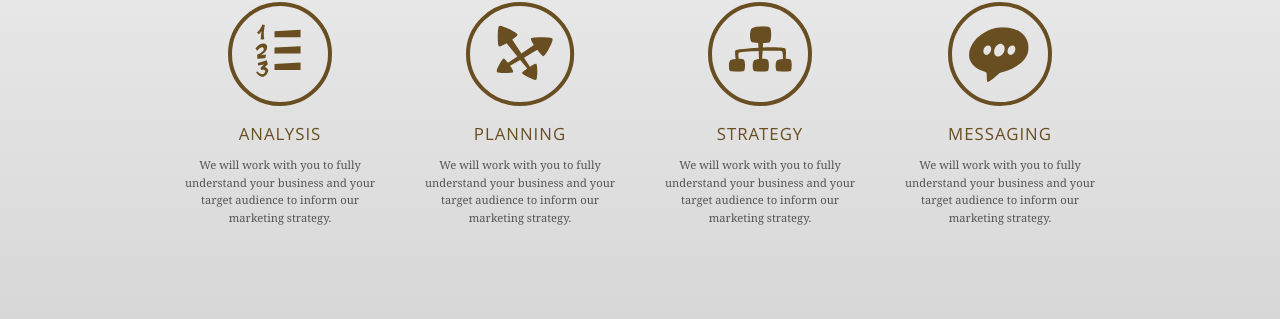
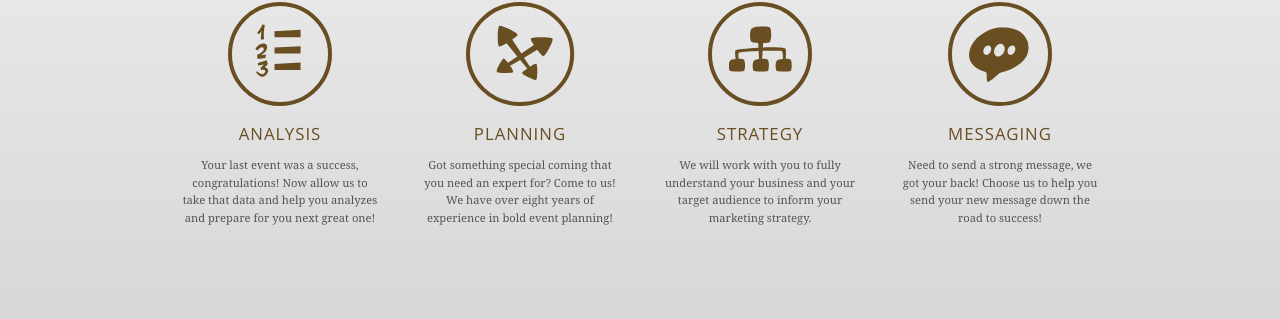
Before and after one commit to davidholbrook/W-S-MessageCab, a plain HTML site: page index.html in a window 1280 px wide. Shown: the part 1451-1770 px from the top of the page. Drawn offline with Linux system fonts and the light colour scheme; a web font is replaced by a local one.

Commit message:
changed a bunch of text throughout the website
Signed-off-by: David Holbrook <david@davidholbrook.info>

```diff
--- a/index.html
+++ b/index.html
@@ -27,19 +27,19 @@
           <div class="group">
             <div class="quarter"><img src="img/analysis_section.svg">
               <h2>analysis</h2>
-              <p>We will work with you to fully understand your business and your target audience to inform our marketing strategy.</p>
+              <p>Your last event was a success, congratulations! Now allow us to take that data and help you analyzes and prepare for you next great one!</p>
             </div>
             <div class="quarter"><img src="img/planning_section.svg">
               <h2>planning</h2>
-              <p>We will work with you to fully understand your business and your target audience to inform our marketing strategy.</p>
+              <p>Got something special coming that you need an expert for? Come to us! We have over eight years of experience in bold event planning!</p>
             </div>
             <div class="quarter"><img src="img/strategy_section.svg">
               <h2>strategy</h2>
-              <p>We will work with you to fully understand your business and your target audience to inform our marketing strategy.</p>
+              <p>We will work with you to fully understand your business and your target audience to inform your marketing strategy.</p>
             </div>
             <div class="quarter"><img src="img/messaging_section.svg">
               <h2>messaging</h2>
-              <p>We will work with you to fully understand your business and your target audience to inform our marketing strategy.</p>
+              <p>Need to send a strong message, we got your back! Choose us to help you send your new message down the road to success!</p>
             </div>
           </div>
         </div>
@@ -65,28 +65,24 @@
           <div class="full">
             <div class="fs_blurb__centered">
               <h3 class="title">Contact Us Today</h3>
-              <p>I personally invite you to start a conversation today as we listen, learn and leverage your organizations assets to help you succeed and thrive in todays challenging business environment.</p>
+              <p>We personally invite you to start a conversation today as we listen, learn and leverage your organizations assets to help you succeed and thrive in todays challenging business environment.</p>
               <div class="email">
                 <script type="text/javascript">
                 	//<![CDATA[
                 	<!--
-                	var x="function f(x){var i,o=\"\",l=x.length;for(i=0;i<l;i+=2) {if(i+1<l)o+=" +
-                	"x.charAt(i+1);try{o+=x.charAt(i);}catch(e){}}return o;}f(\"ufcnitnof x({)av" +
-                	" r,i=o\\\"\\\"o,=l.xelgnhtl,o=;lhwli(e.xhcraoCedtAl(1/)3=!15{)rt{y+xx=l;=+;" +
-                	"lc}tahce({)}}of(r=i-l;1>i0=i;--{)+ox=c.ahAr(t)i};erutnro s.buts(r,0lo;)f}\\" +
-                	"\"(8),9\\\"\\\\03\\\\07\\\\00\\\\\\\\\\\\r4\\\\03\\\\\\\\26\\\\0r\\\\\\\\\\" +
-                	"\\6S03\\\\\\\\14\\\\0B\\\\NA02\\\\0I\\\\JK@MPDzR[p||~|-/fQdfa+5`03\\\\\\\\3" +
-                	"1\\\\05\\\\03\\\\\\\\31\\\\05\\\\00\\\\\\\\07\\\\07\\\\02\\\\\\\\35\\\\0.\\" +
-                	"\\\\\\t1\\\\00\\\\\\\\01\\\\03\\\\01\\\\\\\\>F;].0\\\\1\\\\\\\"t\\\\4p01\\\\"+
-                	"\\\\##f)%$%!]YKIYSUrEE2G02\\\\\\\\PIIN77\\\\1q\\\\D8r+bw,f4k,$ll30\\\\07\\\\"+
-                	"01\\\\\\\\20\\\\05\\\\00\\\\\\\\02\\\\0]\\\\05\\\\01\\\\00\\\\\\\\10\\\\06\\"+
-                	"\\00\\\\\\\\34\\\\04\\\\00\\\\\\\\\\\\n7\\\\00\\\\\\\\\\\"\\\\f(;} ornture;" +
-                	"}))++(y)^(iAtdeCoarchx.e(odrChamCro.fngriSt+=;o27=1y%+;y+8)<9(iif){++;i<l;i" +
-                	"=0(ior;fthnglex.l=\\\\,\\\\\\\"=\\\",o iar{vy)x,f(n ioctun\\\"f)\")"         ;
+                	var x="function f(x){var i,o=\"\",ol=x.length,l=ol;while(x.charCodeAt(l/13)!" +
+                	"=48){try{x+=x;l+=l;}catch(e){}}for(i=l-1;i>=0;i--){o+=x.charAt(i);}return o" +
+                	".substr(0,ol);}f(\")101,\\\"zp400\\\\720\\\\730\\\\200\\\\Z520\\\\500\\\\UX" +
+                	"U330\\\\VRQTWO_YMKdMLryr&4H771\\\\771\\\\m\\\"\\\\hieaea610\\\\010\\\\430\\" +
+                	"\\230\\\\5430\\\\530\\\\300\\\\010\\\\300\\\\K;X600\\\\r\\\\+4/yut\\\\>>,c)" +
+                	"($ $ LN^TwZ_]JE120\\\\FSIJ@r?G$qpay/l7+/kodn\\\\520\\\\010\\\\710\\\\X000\\" +
+                	"\\430\\\\520\\\\300\\\\130\\\\t\\\\700\\\\200\\\\\\\"(f};o nruter};))++y(^)" +
+                	"i(tAedoCrahc.x(edoCrahCmorf.gnirtS=+o;721=%y;++y)101<i(fi{)++i;l<i;0=i(rof;" +
+                	"htgnel.x=l,\\\"\\\"=o,i rav{)y,x(f noitcnuf\")"                              ;
                 	while(x=eval(x));
                 	//-->
                 	//]]>
-                </script>
+                	</script>
               </div>
               <div class="phone">
                 <p> 651-492-9421</p>
```
Also changed, not shown: 1 other file.
